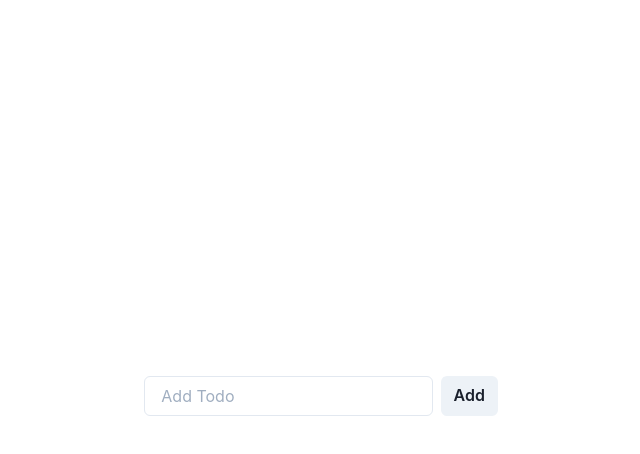
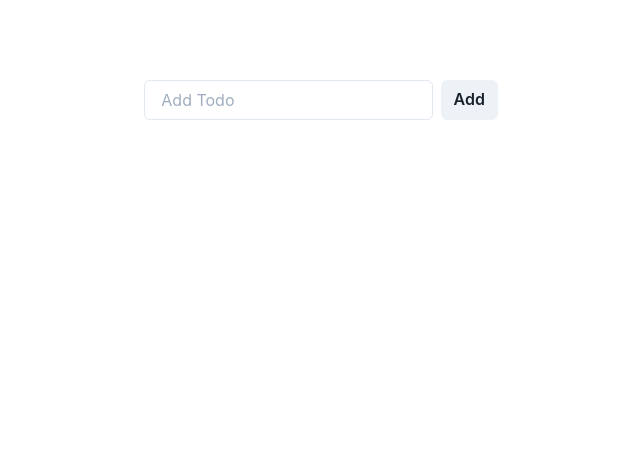
Before and after one commit to MattGVO/react-query-demo, a React (Vite) app: page / in a window 1280 px wide. Shown: the top 454 px of the page, without its empty margins (319-959 px from the left). Built offline with nearby package versions, Linux system fonts and the light colour scheme; data requests are answered from the project's data file.

Commit message:
update App.tsx styling to fit react-query devtools

```diff
--- a/src/App.tsx
+++ b/src/App.tsx
@@ -14,12 +14,11 @@ function App() {
     <QueryClientProvider client={queryClient}>
       <main
         style={{
-          alignItems: 'center',
           boxSizing: 'border-box',
           display: 'flex',
           height: '100vh',
           justifyContent: 'center',
-          padding: '20vh',
+          padding: '10vh',
           width: '100vw',
         }}
       >
```
